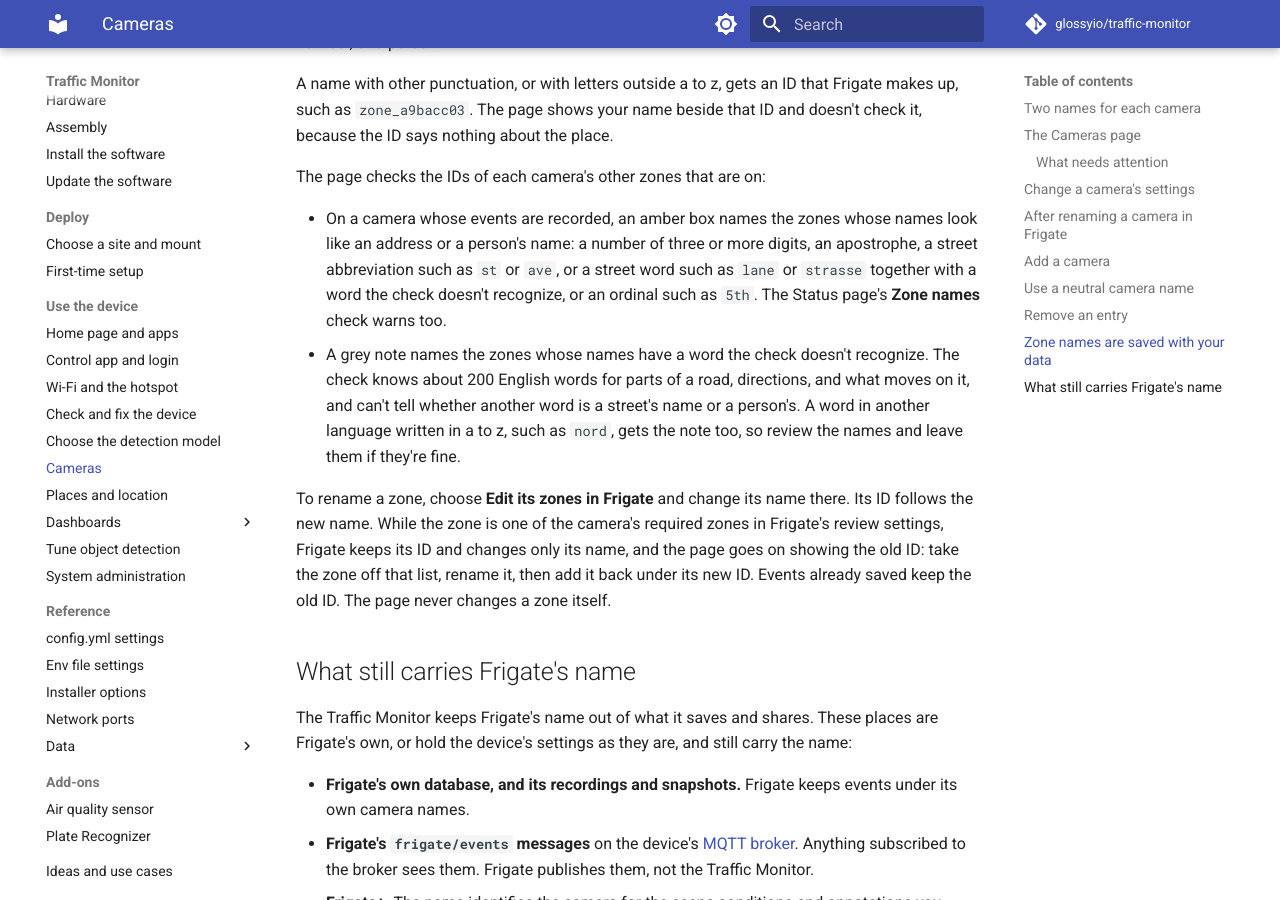
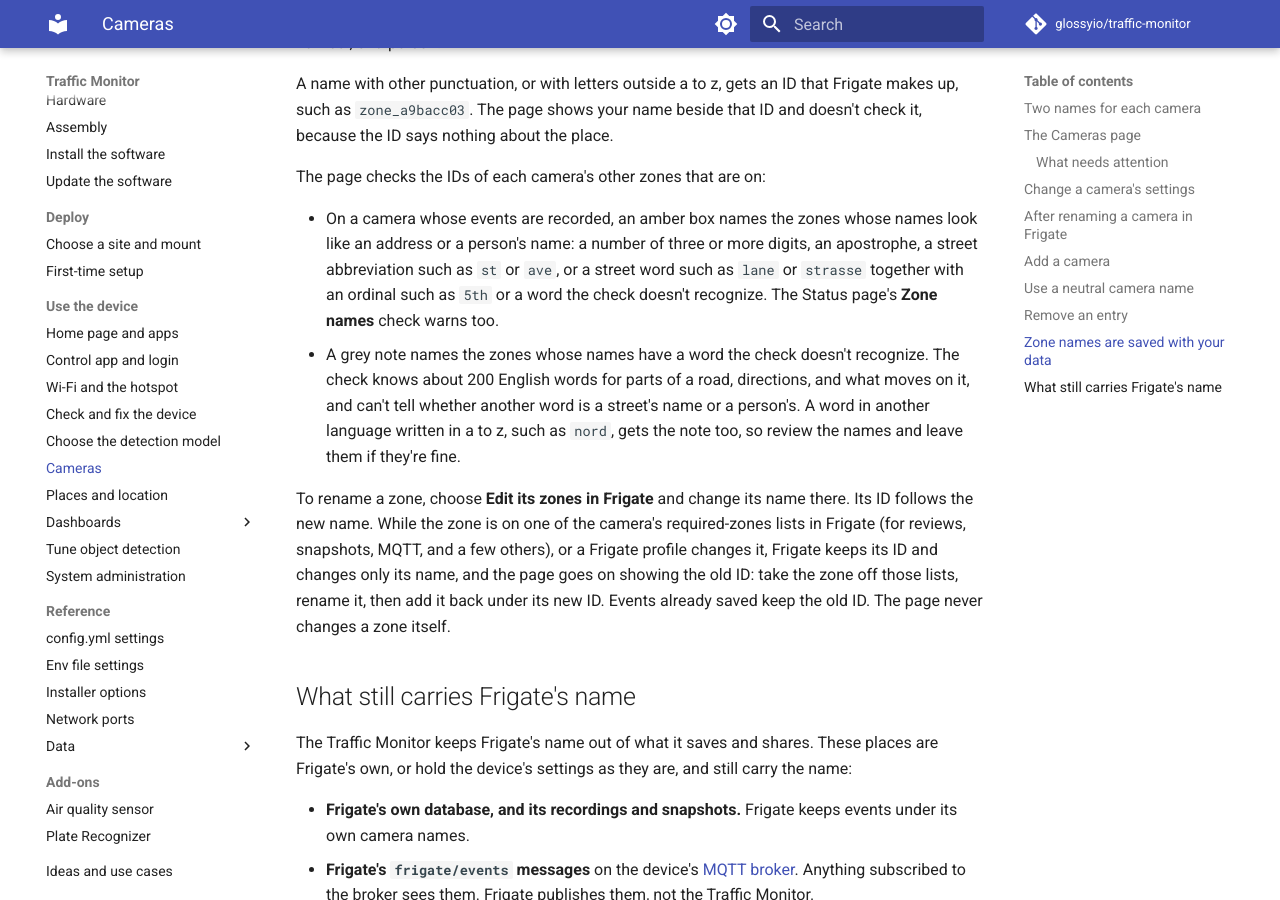
Before and after one commit to glossyio/traffic-monitor, an MkDocs documentation site: the page built from docs/use/cameras.md, in a window 1280 px wide and 900 px high, scrolled down 7115 px. Built offline with MkDocs 1.6.1 and Material for MkDocs 9.7.7, drawn with Linux system fonts in a browser that asks for light colours; comment, search, counter and statistics services are not loaded; the version menu is left out.

Commit message:
Correct two sentences about zone names in the Cameras docs
The amber rule read as if an ordinal alone were enough; it takes a
street word together with an ordinal or a word the check doesn't
recognize. And Frigate keeps a zone's ID on rename while the zone is on
any of the camera's required-zones lists, not only the review one, or
while a Frigate profile changes it.

Assisted-by: Claude Code 2.1.326 (CLI)
AI-Model: Claude Opus 5.5 (claude-opus-5-5)
AI-Effort: high
AI-Role: drafted

```diff
--- a/docs/use/cameras.md
+++ b/docs/use/cameras.md
@@ -107,10 +107,10 @@ A name with other punctuation, or with letters outside a to z, gets an ID that F
 
 The page checks the IDs of each camera's other zones that are on:
 
-* On a camera whose events are recorded, an amber box names the zones whose names look like an address or a person's name: a number of three or more digits, an apostrophe, a street abbreviation such as `st` or `ave`, or a street word such as `lane` or `strasse` together with a word the check doesn't recognize, or an ordinal such as `5th`. The Status page's **Zone names** check warns too.
+* On a camera whose events are recorded, an amber box names the zones whose names look like an address or a person's name: a number of three or more digits, an apostrophe, a street abbreviation such as `st` or `ave`, or a street word such as `lane` or `strasse` together with an ordinal such as `5th` or a word the check doesn't recognize. The Status page's **Zone names** check warns too.
 * A grey note names the zones whose names have a word the check doesn't recognize. The check knows about 200 English words for parts of a road, directions, and what moves on it, and can't tell whether another word is a street's name or a person's. A word in another language written in a to z, such as `nord`, gets the note too, so review the names and leave them if they're fine.
 
-To rename a zone, choose **Edit its zones in Frigate** and change its name there. Its ID follows the new name. While the zone is one of the camera's required zones in Frigate's review settings, Frigate keeps its ID and changes only its name, and the page goes on showing the old ID: take the zone off that list, rename it, then add it back under its new ID. Events already saved keep the old ID. The page never changes a zone itself.
+To rename a zone, choose **Edit its zones in Frigate** and change its name there. Its ID follows the new name. While the zone is on one of the camera's required-zones lists in Frigate (for reviews, snapshots, MQTT, and a few others), or a Frigate profile changes it, Frigate keeps its ID and changes only its name, and the page goes on showing the old ID: take the zone off those lists, rename it, then add it back under its new ID. Events already saved keep the old ID. The page never changes a zone itself.
 
 ## What still carries Frigate's name
 
```
